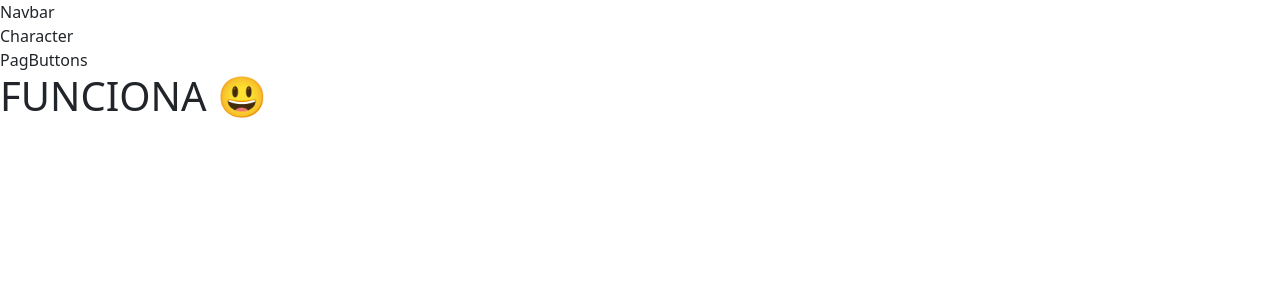
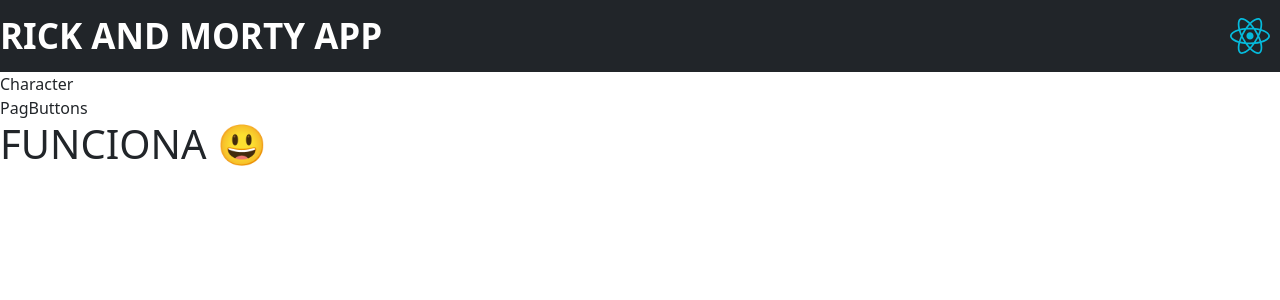
Before and after one commit to jesualujan/intro-frontend-31webc, a React (Vite) app in the folder 04-rick-morty-app/: page / in a window 1280 px wide. Shown: the top 300 px of the page. Built offline with nearby package versions, Linux system fonts and the light colour scheme.

Commit message:
✨ Creamos nuestro componente Navbar

```diff
--- a/04-rick-morty-app/src/Components/Navbar/Navbar.jsx
+++ b/04-rick-morty-app/src/Components/Navbar/Navbar.jsx
@@ -1,8 +1,16 @@
-
+import './navbar.css'
+import logo from '../../assets/react.svg'
 
 const Navbar = () => {
   return (
-    <div>Navbar</div>
+    <>
+      <nav className='navbar navbar-dark bg-dark'>
+        <a className='navbar__link' href='/'> RICK AND MORTY APP</a>
+        <div className='navbar__container-fluid'>
+          <img className='navbar__logo' src={logo} alt='logo__react' />
+        </div>
+      </nav>
+    </>
   )
 }
 
```
